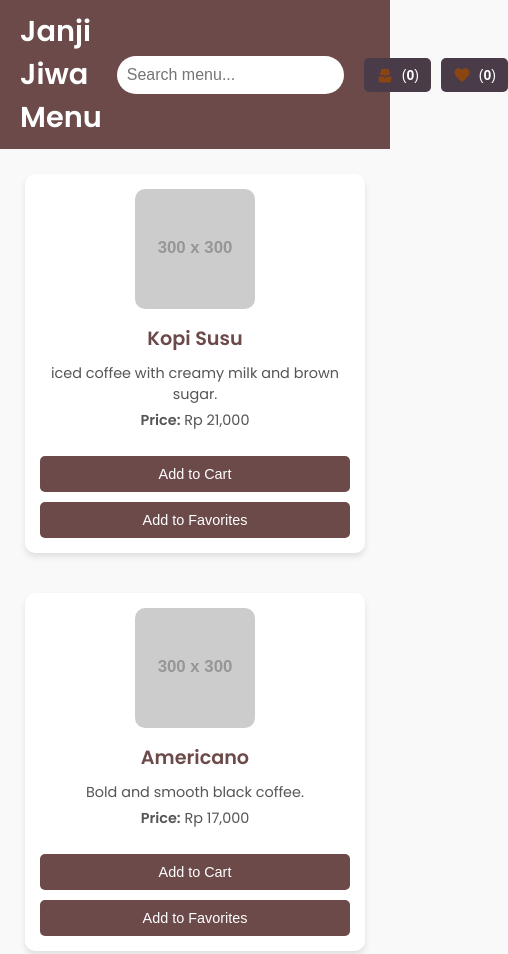
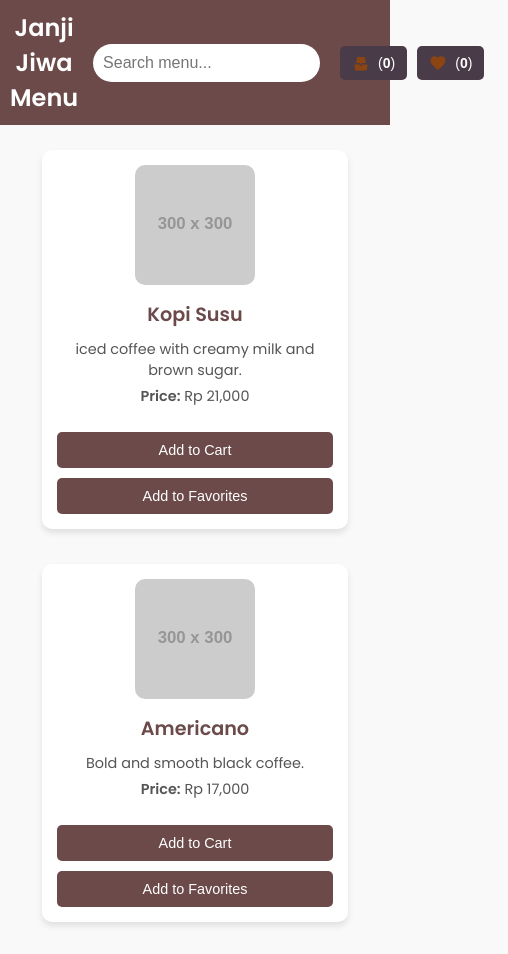
Before and after one commit to psychopomp4/JJ-menu, a plain HTML site: page index.html in a window 390 px wide. Shown: the top 954 px of the page, 508 px wide, since content can reach past the window. Drawn offline with Linux system fonts and the light colour scheme; placeholder pictures from the web are drawn by us.

Commit message:
Update style.css

```diff
--- a/style.css
+++ b/style.css
@@ -322,3 +322,69 @@
         font-size: 1.8rem; /* Smaller title on mobile */
     }
 }
+/* Media Queries untuk Responsif */
+
+/* Untuk Tablet (768px ke bawah) */
+@media (max-width: 768px) {
+    /* Menyesuaikan header agar lebih sederhana di tablet */
+    header {
+        padding: 15px;
+        text-align: center;
+    }
+
+    /* Menu item - 2 kolom per baris */
+    .container {
+        display: flex;
+        flex-wrap: wrap;
+        justify-content: space-around;
+    }
+
+    .menu-item {
+        width: 45%;  /* Mengatur menu item menjadi dua kolom per baris */
+        margin-bottom: 20px;
+    }
+
+    /* Tombol pada menu item */
+    .order-button, .favorite-button {
+        width: 100%;
+    }
+
+    /* Modal content */
+    .modal-content {
+        width: 80%;  /* Membuat modal lebih kecil dan fleksibel */
+    }
+}
+
+/* Untuk Mobile (480px ke bawah) */
+@media (max-width: 480px) {
+    /* Mengubah header menjadi lebih kecil */
+    header {
+        padding: 10px;
+    }
+
+    /* Menu item - 1 kolom per baris */
+    .container {
+        flex-direction: column;  /* Mengubah menu ke 1 kolom */
+        align-items: center;     /* Menyejajarkan semua item di tengah */
+    }
+
+    .menu-item {
+        width: 90%;  /* Menu item hanya menggunakan 90% lebar container */
+        margin-bottom: 15px;
+    }
+
+    /* Tombol pada menu item */
+    .order-button, .favorite-button {
+        width: 100%;
+    }
+
+    /* Menyesuaikan modal content */
+    .modal-content {
+        width: 95%;  /* Modal akan lebih kecil dan pas di layar ponsel */
+    }
+
+    /* Mengurangi ukuran font header untuk mobile */
+    header h1 {
+        font-size: 1.5rem;
+    }
+}
```
